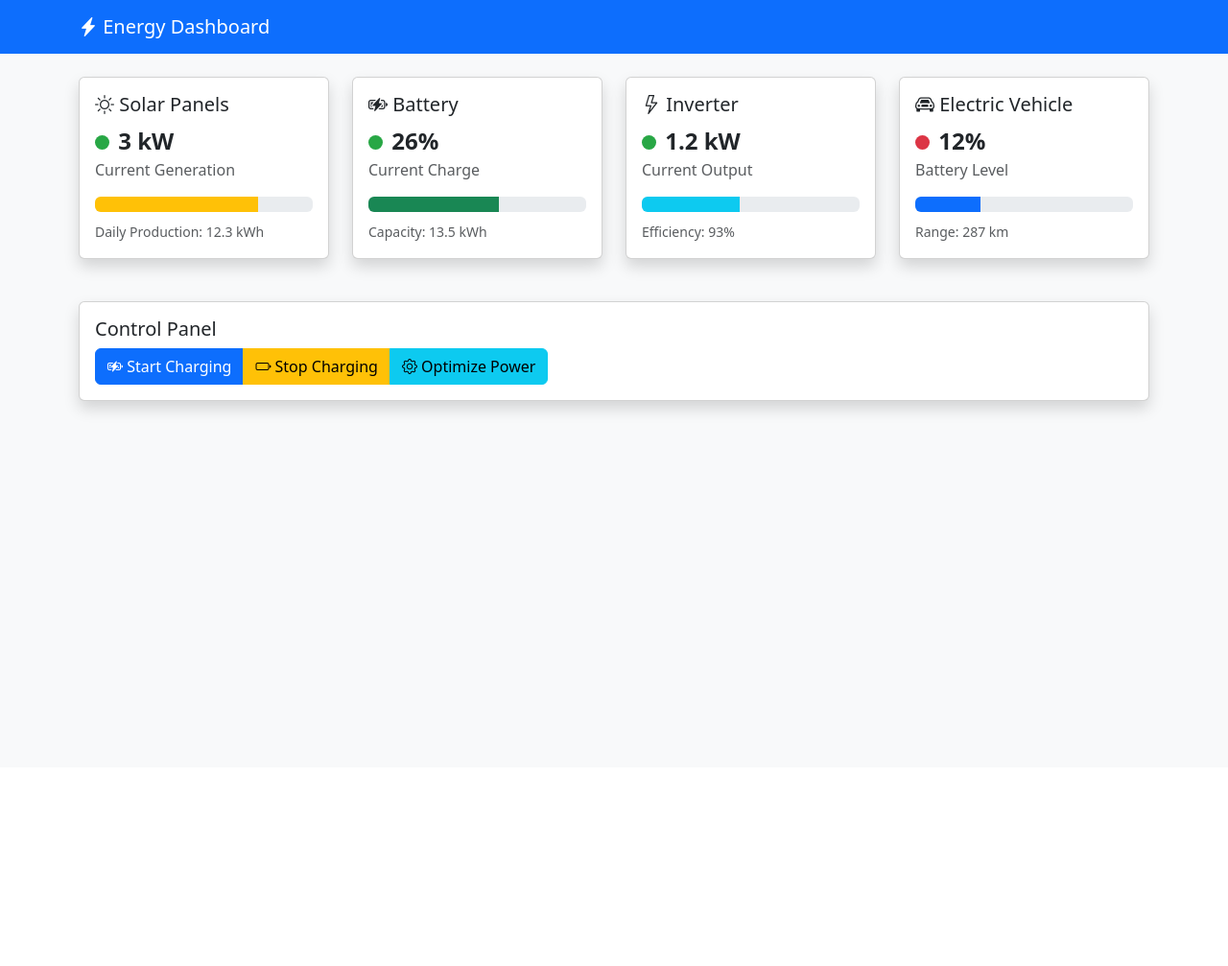
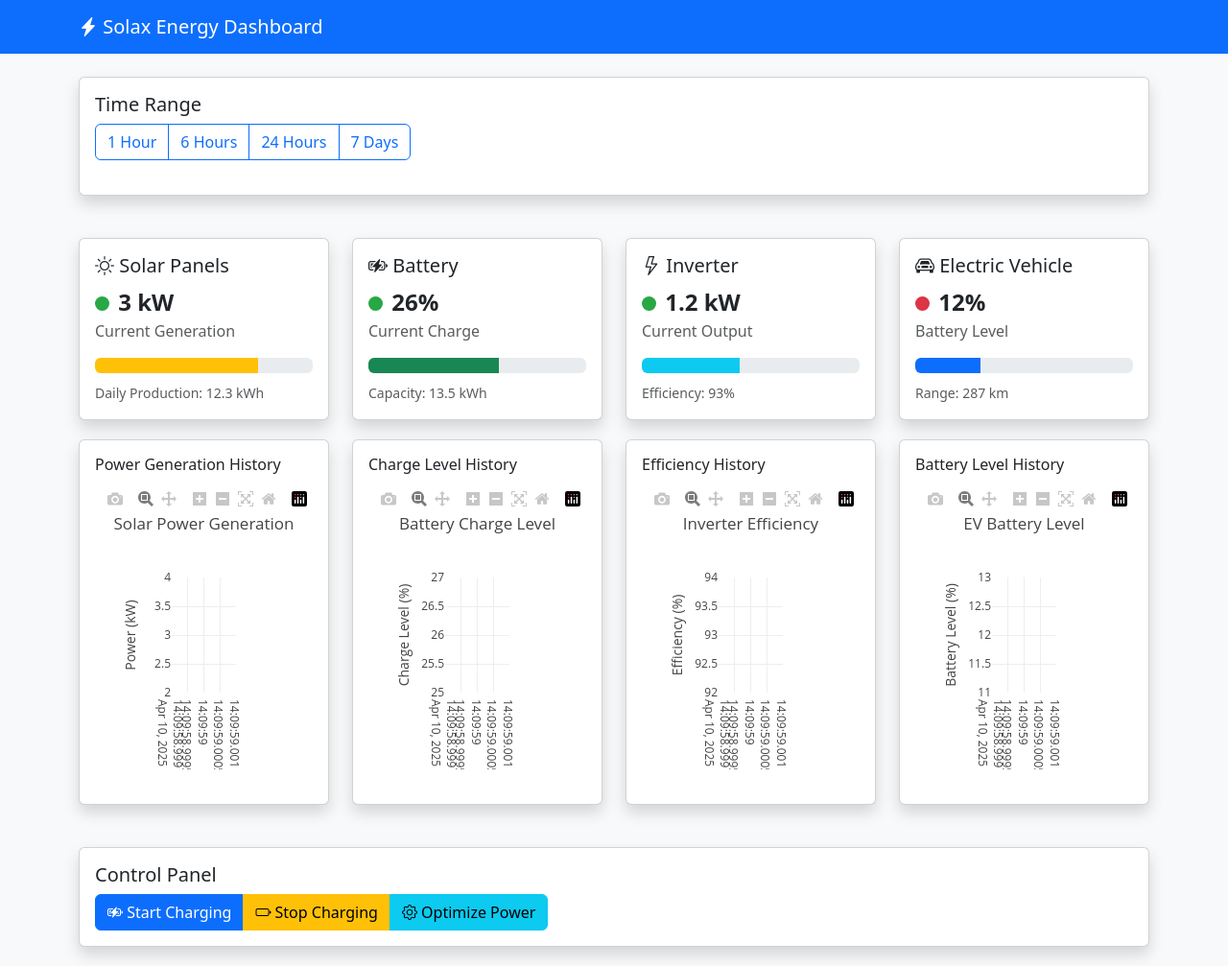
Before and after one commit to Fragg1e/Solax-Dashboard, a Flask app: page / in a window 1280 px wide. Shown: the whole page at 96% size. Before the commit the page ends 434 px from the top, so only its background shows below. Run offline with Flask 3, Linux system fonts and the light colour scheme; data comes from the database, SQL or seed files in the repository; some libraries are stand-ins or nearby versions.

Commit message:
Add historical data visualization and graphs

```diff
--- a/app.py
+++ b/app.py
@@ -1,17 +1,46 @@
 from flask import Flask, jsonify, request, render_template
 import random
-from datetime import datetime
+from datetime import datetime, timedelta
 import os
 from dotenv import load_dotenv
+import logging
+from logging.handlers import RotatingFileHandler
+import pandas as pd
+from models import db, SolarData, BatteryData, InverterData, EVData
 
 # Load environment variables
 load_dotenv()
 
+# Configure logging
+logging.basicConfig(level=logging.INFO)
+logger = logging.getLogger(__name__)
+
+# Create logs directory if it doesn't exist
+if not os.path.exists('logs'):
+    os.makedirs('logs')
+
+# Set up file handler
+file_handler = RotatingFileHandler('logs/solax.log', maxBytes=10240, backupCount=10)
+file_handler.setFormatter(logging.Formatter(
+    '%(asctime)s %(levelname)s: %(message)s [in %(pathname)s:%(lineno)d]'
+))
+file_handler.setLevel(logging.INFO)
+logger.addHandler(file_handler)
+
 app = Flask(__name__)
+
+# Database configuration
+app.config['SQLALCHEMY_DATABASE_URI'] = os.environ.get('DATABASE_URL', 'sqlite:///solax.db')
+app.config['SQLALCHEMY_TRACK_MODIFICATIONS'] = False
+db.init_app(app)
+
+# Create database tables
+with app.app_context():
+    db.create_all()
 
 def get_mock_data():
     """Generate mock data for the dashboard."""
-    return {
+    data = {
         "solar": {
             "power": round(random.uniform(2, 5), 1),  # kW
             "daily": round(random.uniform(10, 25), 1),  # kWh
@@ -34,6 +63,47 @@
         }
     }
 
+    # Log the data
+    logger.info(f"Generated mock data: {data}")
+
+    # Store the data in the database
+    with app.app_context():
+        # Store solar data
+        solar_data = SolarData(
+            power=data['solar']['power'],
+            daily_production=data['solar']['daily'],
+            efficiency=random.uniform(90, 98)
+        )
+        db.session.add(solar_data)
+
+        # Store battery data
+        battery_data = BatteryData(
+            charge_level=data['battery']['level'],
+            power_flow=random.uniform(-2, 2),
+            temperature=random.uniform(20, 30)
+        )
+        db.session.add(battery_data)
+
+        # Store inverter data
+        inverter_data = InverterData(
+            power_output=data['inverter']['power'],
+            efficiency=data['inverter']['efficiency'],
+            temperature=random.uniform(30, 40)
+        )
+        db.session.add(inverter_data)
+
+        # Store EV data
+        ev_data = EVData(
+            battery_level=data['ev']['battery'],
+            charging_power=random.uniform(0, 7),
+            estimated_range=data['ev']['range']
+        )
+        db.session.add(ev_data)
+
+        db.session.commit()
+
+    return data
+
 @app.route('/')
 def home():
     """Renders the homepage."""
@@ -44,10 +114,68 @@
     """Returns the current status of all components."""
     return jsonify(get_mock_data())
 
+@app.route('/api/historical/<component>', methods=['GET'])
+def get_historical_data(component):
+    """Returns historical data for a specific component."""
+    hours = request.args.get('hours', 24, type=int)
+    end_time = datetime.utcnow()
+    start_time = end_time - timedelta(hours=hours)
+
+    with app.app_context():
+        if component == 'solar':
+            data = SolarData.query.filter(
+                SolarData.timestamp.between(start_time, end_time)
+            ).all()
+            return jsonify([{
+                'timestamp': d.timestamp.isoformat(),
+                'power': d.power,
+                'daily_production': d.daily_production,
+                'efficiency': d.efficiency
+            } for d in data])
+
+        elif component == 'battery':
+            data = BatteryData.query.filter(
+                BatteryData.timestamp.between(start_time, end_time)
+            ).all()
+            return jsonify([{
+                'timestamp': d.timestamp.isoformat(),
+                'charge_level': d.charge_level,
+                'power_flow': d.power_flow,
+                'temperature': d.temperature
+            } for d in data])
+
+        elif component == 'inverter':
+            data = InverterData.query.filter(
+                InverterData.timestamp.between(start_time, end_time)
+            ).all()
+            return jsonify([{
+                'timestamp': d.timestamp.isoformat(),
+                'power_output': d.power_output,
+                'efficiency': d.efficiency,
+                'temperature': d.temperature
+            } for d in data])
+
+        elif component == 'ev':
+            data = EVData.query.filter(
+                EVData.timestamp.between(start_time, end_time)
+            ).all()
+            return jsonify([{
+                'timestamp': d.timestamp.isoformat(),
+                'battery_level': d.battery_level,
+                'charging_power': d.charging_power,
+                'estimated_range': d.estimated_range
+            } for d in data])
+
+        else:
+            return jsonify({'error': 'Invalid component'}), 400
+
 @app.route('/api/control', methods=['POST'])
 def control_device():
     """Handles control commands for devices."""
     command = request.json.get('command')
+
+    # Log the command
+    logger.info(f"Received control command: {command}")
 
     # Mock response based on command
     response = {
@@ -55,12 +183,6 @@
         "command": command,
         "timestamp": datetime.now().isoformat()
     }
-
-    # In a real implementation, you would:
-    # 1. Validate the command
-    # 2. Send it to the appropriate device
-    # 3. Wait for confirmation
-    # 4. Return the actual result
 
     return jsonify(response)
 
--- a/requirements.txt
+++ b/requirements.txt
@@ -1,3 +1,8 @@
 Flask==3.1.0
 gunicorn==21.2.0
 python-dotenv==1.0.0
+SQLAlchemy==2.0.27
+Flask-SQLAlchemy==3.1.1
+pandas==2.2.1
+numpy==1.26.4
+plotly==5.19.0
--- a/templates/index.html
+++ b/templates/index.html
@@ -3,9 +3,10 @@
 <head>
     <meta charset="UTF-8">
     <meta name="viewport" content="width=device-width, initial-scale=1.0">
-    <title>Home Energy Dashboard</title>
+    <title>Solax Energy Dashboard</title>
     <link href="https://cdn.jsdelivr.net/npm/bootstrap@5.3.0/dist/css/bootstrap.min.css" rel="stylesheet">
     <link rel="stylesheet" href="https://cdn.jsdelivr.net/npm/bootstrap-icons@1.11.0/font/bootstrap-icons.css">
+    <script src="https://cdn.plot.ly/plotly-latest.min.js"></script>
     <style>
         .card {
             transition: transform 0.2s;
@@ -31,18 +32,42 @@
             font-size: 1.5rem;
             font-weight: bold;
         }
+        .graph-container {
+            height: 300px;
+            margin-bottom: 20px;
+        }
+        .time-selector {
+            margin-bottom: 20px;
+        }
     </style>
 </head>
 <body class="bg-light">
     <nav class="navbar navbar-expand-lg navbar-dark bg-primary">
         <div class="container">
             <a class="navbar-brand" href="#">
-                <i class="bi bi-lightning-charge-fill"></i> Energy Dashboard
+                <i class="bi bi-lightning-charge-fill"></i> Solax Energy Dashboard
             </a>
         </div>
     </nav>
 
     <div class="container mt-4">
+        <!-- Time Range Selector -->
+        <div class="row mb-4">
+            <div class="col-12">
+                <div class="card shadow">
+                    <div class="card-body">
+                        <h5 class="card-title">Time Range</h5>
+                        <div class="btn-group time-selector" role="group">
+                            <button class="btn btn-outline-primary" onclick="updateTimeRange(1)">1 Hour</button>
+                            <button class="btn btn-outline-primary" onclick="updateTimeRange(6)">6 Hours</button>
+                            <button class="btn btn-outline-primary" onclick="updateTimeRange(24)">24 Hours</button>
+                            <button class="btn btn-outline-primary" onclick="updateTimeRange(168)">7 Days</button>
+                        </div>
+                    </div>
+                </div>
+            </div>
+        </div>
+
         <div class="row">
             <!-- Solar Panels Section -->
             <div class="col-md-6 col-lg-3">
@@ -58,6 +83,12 @@
                             <div class="progress-bar bg-warning" role="progressbar" style="width: 75%"></div>
                         </div>
                         <small class="text-muted">Daily Production: <span id="solar-daily">0 kWh</span></small>
+                    </div>
+                </div>
+                <div class="card shadow mt-3">
+                    <div class="card-body">
+                        <h6 class="card-title">Power Generation History</h6>
+                        <div id="solar-graph" class="graph-container"></div>
                     </div>
                 </div>
             </div>
@@ -78,6 +109,12 @@
                         <small class="text-muted">Capacity: <span id="battery-capacity">0 kWh</span></small>
                     </div>
                 </div>
+                <div class="card shadow mt-3">
+                    <div class="card-body">
+                        <h6 class="card-title">Charge Level History</h6>
+                        <div id="battery-graph" class="graph-container"></div>
+                    </div>
+                </div>
             </div>
 
             <!-- Inverter Section -->
@@ -96,6 +133,12 @@
                         <small class="text-muted">Efficiency: <span id="inverter-efficiency">0%</span></small>
                     </div>
                 </div>
+                <div class="card shadow mt-3">
+                    <div class="card-body">
+                        <h6 class="card-title">Efficiency History</h6>
+                        <div id="inverter-graph" class="graph-container"></div>
+                    </div>
+                </div>
             </div>
 
             <!-- Electric Vehicle Section -->
@@ -112,6 +155,12 @@
                             <div class="progress-bar bg-primary" role="progressbar" style="width: 30%"></div>
                         </div>
                         <small class="text-muted">Range: <span id="ev-range">0 km</span></small>
+                    </div>
+                </div>
+                <div class="card shadow mt-3">
+                    <div class="card-body">
+                        <h6 class="card-title">Battery Level History</h6>
+                        <div id="ev-graph" class="graph-container"></div>
                     </div>
                 </div>
             </div>
@@ -142,6 +191,8 @@
 
     <script src="https://cdn.jsdelivr.net/npm/bootstrap@5.3.0/dist/js/bootstrap.bundle.min.js"></script>
     <script>
+        let currentTimeRange = 24; // Default to 24 hours
+
         async function fetchStatus() {
             try {
                 const response = await fetch('/api/status');
@@ -149,6 +200,17 @@
                 updateDashboard(data);
             } catch (error) {
                 console.error('Error fetching status:', error);
+            }
+        }
+
+        async function fetchHistoricalData(component) {
+            try {
+                const response = await fetch(`/api/historical/${component}?hours=${currentTimeRange}`);
+                const data = await response.json();
+                return data;
+            } catch (error) {
+                console.error(`Error fetching ${component} historical data:`, error);
+                return [];
             }
         }
 
@@ -168,6 +230,72 @@
             // Update EV data
             document.getElementById('ev-battery').textContent = `${data.ev?.battery || 0}%`;
             document.getElementById('ev-range').textContent = `${data.ev?.range || 0} km`;
+
+            // Update graphs
+            updateGraphs();
+        }
+
+        async function updateGraphs() {
+            // Solar Power Graph
+            const solarData = await fetchHistoricalData('solar');
+            const solarTrace = {
+                x: solarData.map(d => new Date(d.timestamp)),
+                y: solarData.map(d => d.power),
+                type: 'scatter',
+                mode: 'lines',
+                name: 'Power (kW)'
+            };
+            Plotly.newPlot('solar-graph', [solarTrace], {
+                title: 'Solar Power Generation',
+                yaxis: { title: 'Power (kW)' }
+            });
+
+            // Battery Level Graph
+            const batteryData = await fetchHistoricalData('battery');
+            const batteryTrace = {
+                x: batteryData.map(d => new Date(d.timestamp)),
+                y: batteryData.map(d => d.charge_level),
+                type: 'scatter',
+                mode: 'lines',
+                name: 'Charge Level (%)'
+            };
+            Plotly.newPlot('battery-graph', [batteryTrace], {
+                title: 'Battery Charge Level',
+                yaxis: { title: 'Charge Level (%)' }
+            });
+
+            // Inverter Efficiency Graph
+            const inverterData = await fetchHistoricalData('inverter');
+            const inverterTrace = {
+                x: inverterData.map(d => new Date(d.timestamp)),
+                y: inverterData.map(d => d.efficiency),
+                type: 'scatter',
+                mode: 'lines',
+                name: 'Efficiency (%)'
+            };
+            Plotly.newPlot('inverter-graph', [inverterTrace], {
+                title: 'Inverter Efficiency',
+                yaxis: { title: 'Efficiency (%)' }
+            });
+
+            // EV Battery Level Graph
+            const evData = await fetchHistoricalData('ev');
+            const evTrace = {
+                x: evData.map(d => new Date(d.timestamp)),
+                y: evData.map(d => d.battery_level),
+                type: 'scatter',
+                mode: 'lines',
+                name: 'Battery Level (%)'
+            };
+            Plotly.newPlot('ev-graph', [evTrace], {
+                title: 'EV Battery Level',
+                yaxis: { title: 'Battery Level (%)' }
+            });
+        }
+
+        function updateTimeRange(hours) {
+            currentTimeRange = hours;
+            updateGraphs();
         }
 
         async function controlDevice(command) {
```
Also changed, not shown: models.py (added, +32 -0 lines).
